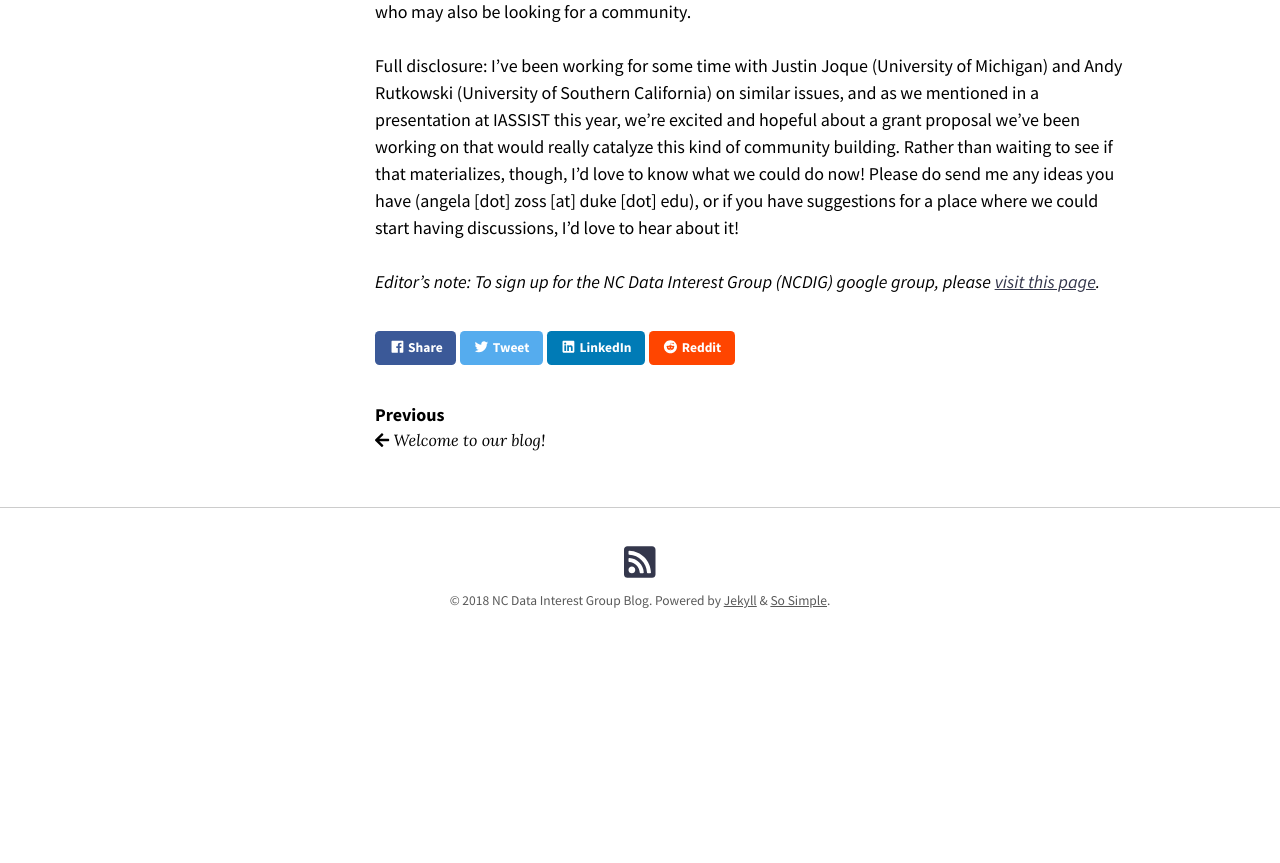
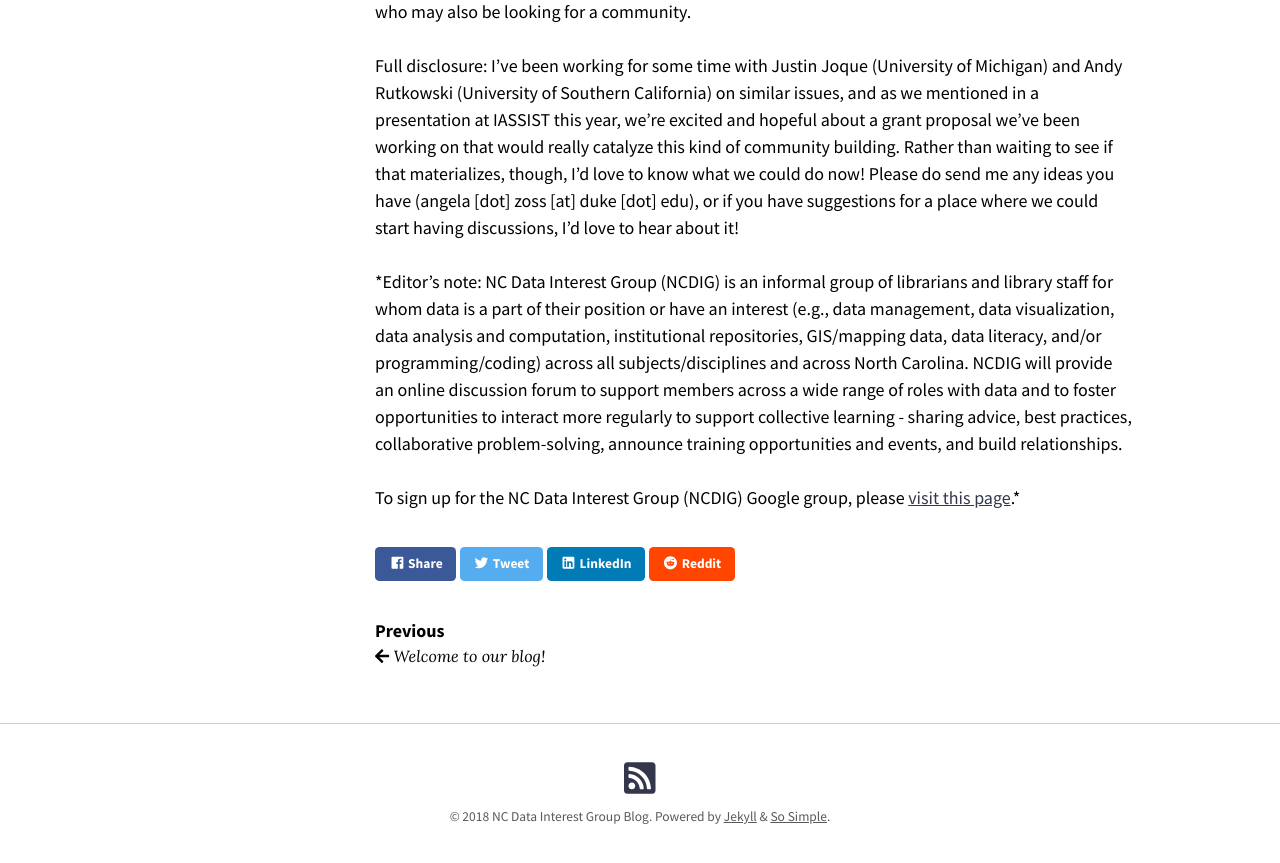
Before and after one commit to trln/data-blog, a Jekyll site: the page built from _posts/2018-06-19-visualization-librarian-census.md, in a window 1280 px wide and 900 px high, scrolled down 6239 px. Shown: the top 863 px of the window. Built offline with Jekyll 4.4.1, drawn with Linux system fonts in a browser that asks for light colours; nearby versions of some CDN libraries; before the commit the page ends 6923 px from its top, so only the background shows below that.

Commit message:
added NCDIG group info

```diff
--- a/_posts/2018-06-19-visualization-librarian-census.md
+++ b/_posts/2018-06-19-visualization-librarian-census.md
@@ -131,4 +131,7 @@ ideas you have (angela \[dot\] zoss \[at\] duke \[dot\] edu), or if you
 have suggestions for a place where we could start having discussions,
 I’d love to hear about it\!
 
-*Editor's note: To sign up for the NC Data Interest Group (NCDIG) google group, please [visit this page](https://groups.google.com/forum/#!forum/ncdig).*
+*Editor's note:
+NC Data Interest Group (NCDIG) is an informal group of librarians and library staff for whom data is a part of their position or have an interest (e.g., data management, data visualization, data analysis and computation, institutional repositories, GIS/mapping data, data literacy, and/or programming/coding) across all subjects/disciplines and across North Carolina.  NCDIG will provide an online discussion forum to support members across a wide range of roles with data and to foster opportunities to interact more regularly to support collective learning - sharing advice, best practices, collaborative problem-solving, announce training opportunities and events, and build relationships.
+
+To sign up for the NC Data Interest Group (NCDIG) Google group, please [visit this page](https://groups.google.com/forum/#!forum/ncdig).*
```
